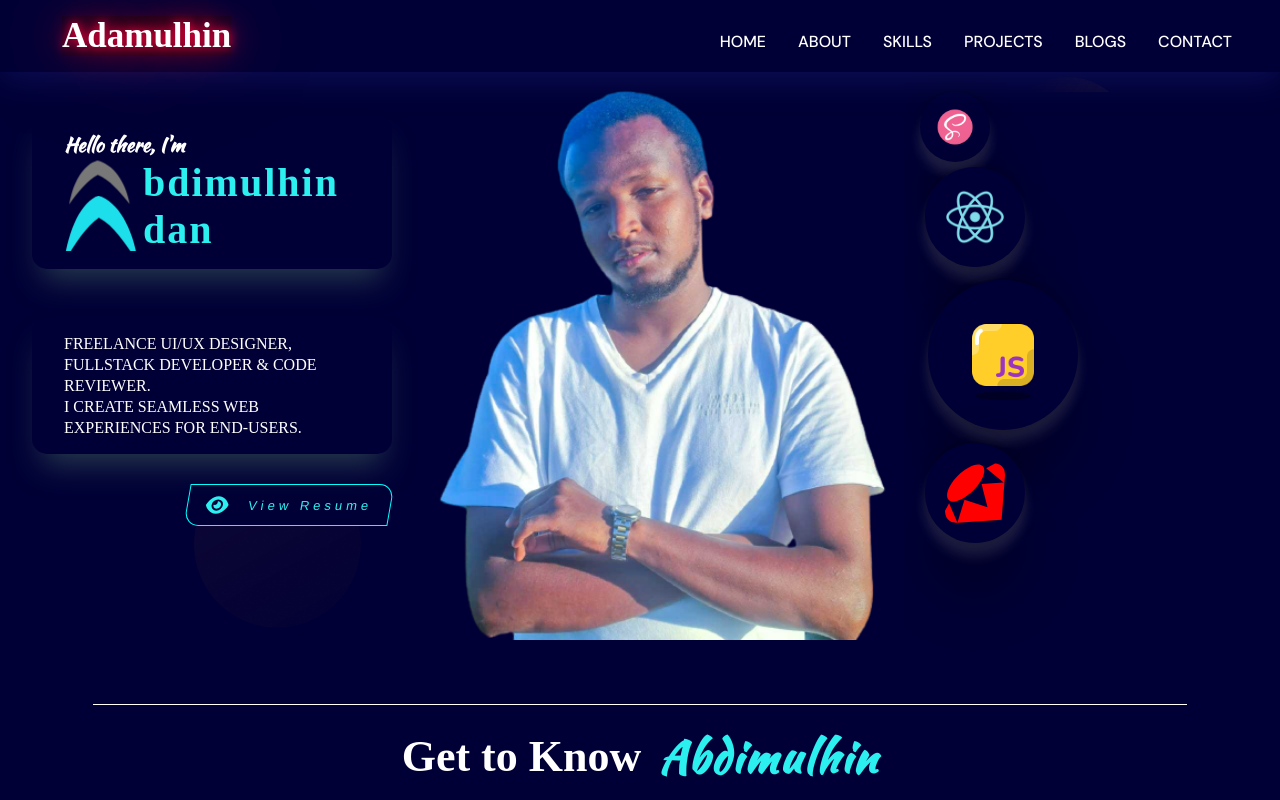
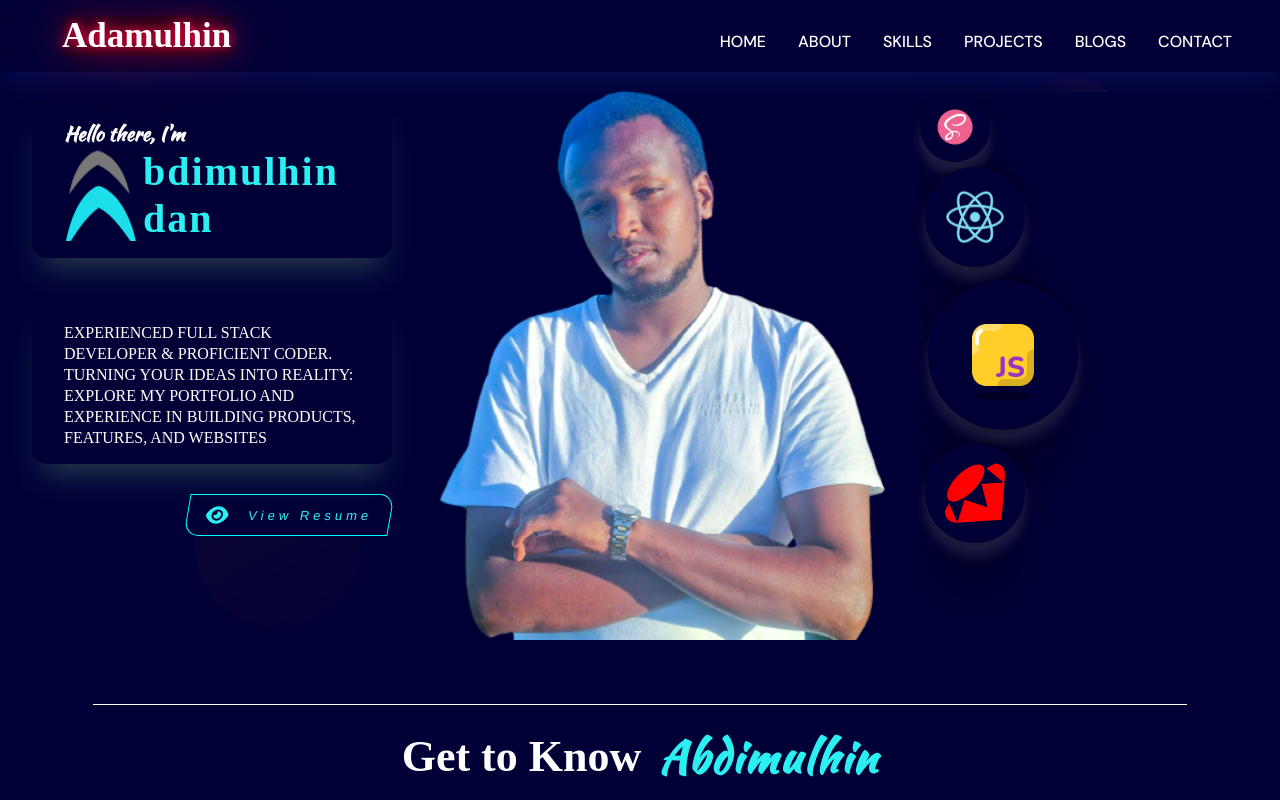
Before and after one commit to AbdimulhinYussuf3675/Portfoliov2, a React (Create React App) app: page / in a window 1280 px wide. Shown: the top 800 px of the page. Built offline with nearby package versions, Linux system fonts and the light colour scheme.

Commit message:
Update page

```diff
--- a/src/container/Home/Home.js
+++ b/src/container/Home/Home.js
@@ -63,8 +63,8 @@ const Header = () => (
         </div>
 
         <div className="tag-cmp app__flex">
-          <p className="p-text common">Freelance UI/UX designer, Fullstack developer & Code reviewer.</p>
-          <p className="p-text common">I create seamless web experiences for end-users.</p>
+          <p className="p-text common">Experienced Full Stack Developer & Proficient Coder. Turning Your Ideas into Reality:</p>
+          <p className="p-text common">Explore My Portfolio and Experience in Building Products, Features, and Websites</p>
         </div>
 
         <button type="button" className="download-button" onClick={handleDownload}>
```
